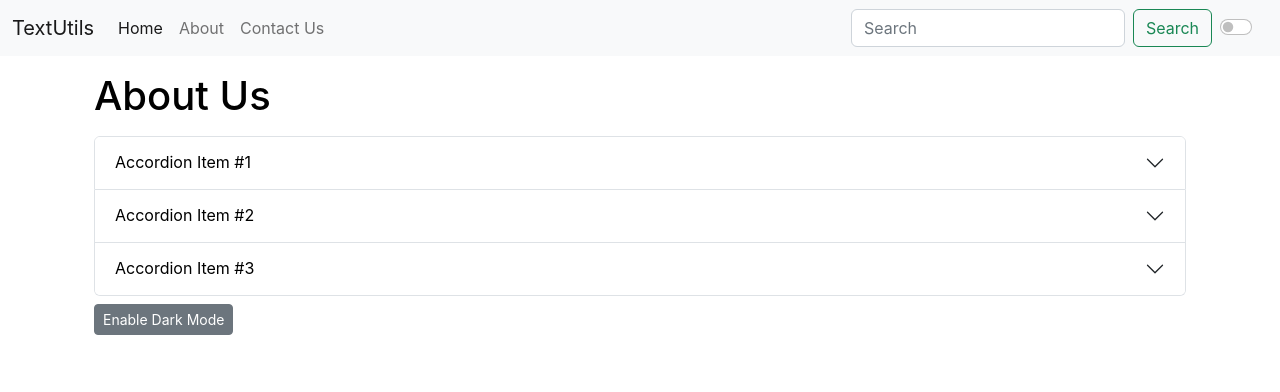
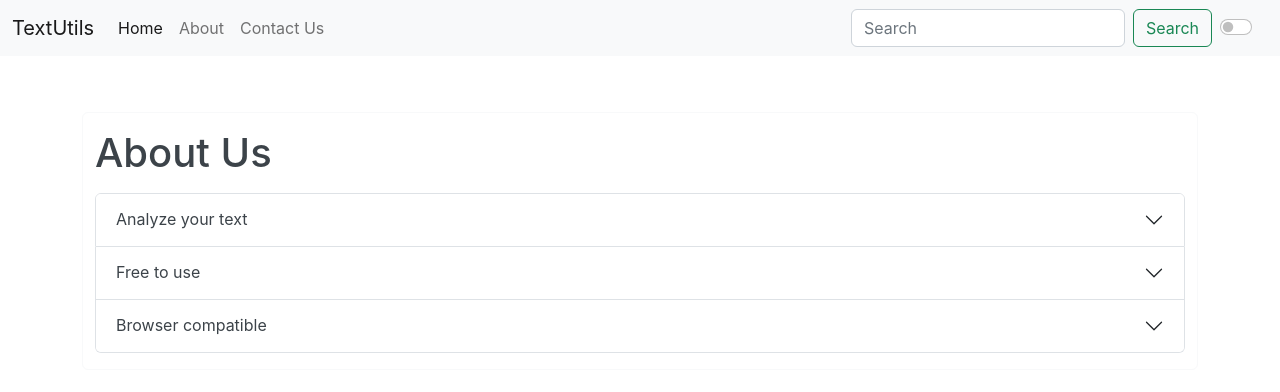
Before and after one commit to akshatk806/textutils, a React (Create React App) app: page /about in a window 1280 px wide. Shown: the top 392 px of the page. Built offline with nearby package versions, Linux system fonts and the light colour scheme.

Commit message:
12. Major fixes in TextUtils

```diff
--- a/src/App.js
+++ b/src/App.js
@@ -47,7 +47,7 @@ function App() {
         <div className="container my-3">
           <Routes>
             <Route path="/" element={<TextForm showAlert={showAlert} heading="Enter the text to analyze" mode={mode} />}/>
-            <Route path="/about" element={<About />} />
+            <Route path="/about" element={<About mode={mode} />} />
             <Route path="/contact" element={<Contact />} />
           </Routes>
         </div>
--- a/src/components/About.js
+++ b/src/components/About.js
@@ -1,43 +1,22 @@
-import React,{useState} from 'react'
+import React from 'react'
 
-export default function About() {
+export default function About(props) {
 
-    const [myStyle, setMyStyle] = useState({
-        color:'black',
-        backgroundColor:'white'
-    });
+    document.title='TextUtils | About';
 
-    const [btnText, setBtnText] = useState('Enable Dark Mode')
-
-    const [btnColor, setBtnColor] = useState('secondary')
-
-    const toggleStyle=()=>{
-        if(myStyle.color==='black'){
-            setMyStyle({
-                color:'white',
-                backgroundColor:'black'
-            })
-            setBtnText('Enable Light Mode')
-            setBtnColor('light')
-        }
-        else{
-            setMyStyle({
-                color:'black',
-                backgroundColor:'white'
-            })
-            setBtnText('Enable Dark Mode')
-            setBtnColor('secondary')
-        }
+    let myStyle={
+        color:props.mode==='dark'?'white':'#3c4349',
+        backgroundColor:props.mode==='dark'?'#3c4349':'white'
     }
 
     return (
-        <div className="container" style={myStyle}>
+        <div className="container pb-3 border border-light rounded" style={myStyle}>
             <h1 className="my-3">About Us</h1>
             <div className="accordion" id="accordionExample">
                 <div className="accordion-item">
                     <h2 className="accordion-header" id="headingOne">
                         <button className="accordion-button collapsed" style={myStyle} type="button" data-bs-toggle="collapse" data-bs-target="#collapseOne" aria-expanded="false" aria-controls="collapseOne">
-                            Accordion Item #1
+                            Analyze your text
                         </button>
                     </h2>
                     <div id="collapseOne" className="accordion-collapse collapse" aria-labelledby="headingOne" data-bs-parent="#accordionExample">
@@ -49,7 +28,7 @@ export default function About() {
                 <div className="accordion-item">
                     <h2 className="accordion-header" id="headingTwo">
                         <button className="accordion-button collapsed" style={myStyle} type="button" data-bs-toggle="collapse" data-bs-target="#collapseTwo" aria-expanded="false" aria-controls="collapseTwo">
-                            Accordion Item #2
+                            Free to use
                         </button>
                     </h2>
                     <div id="collapseTwo" className="accordion-collapse collapse" aria-labelledby="headingTwo" data-bs-parent="#accordionExample">
@@ -61,7 +40,7 @@ export default function About() {
                 <div className="accordion-item">
                     <h2 className="accordion-header" id="headingThree">
                         <button className="accordion-button collapsed" style={myStyle} type="button" data-bs-toggle="collapse" data-bs-target="#collapseThree" aria-expanded="false" aria-controls="collapseThree">
-                            Accordion Item #3
+                            Browser compatible
                         </button>
                     </h2>
                     <div id="collapseThree" className="accordion-collapse collapse" aria-labelledby="headingThree" data-bs-parent="#accordionExample">
@@ -71,10 +50,6 @@ export default function About() {
                     </div>
                 </div>
             </div>
-            <div className="my-2">
-                {/* <button onClick={toggleStyle} type="button" className="btn btn-sm btn-secondary">{btnText}</button> */}
-                <button onClick={toggleStyle} type="button" className={"btn btn-sm btn-"+btnColor}>{btnText}</button>
-            </div>
         </div>
     )
 }
--- a/src/components/Alert.js
+++ b/src/components/Alert.js
@@ -1,14 +1,16 @@
 import React from 'react'
 
 export default function Alert(props) {
-    const capatlize=(text)=>{
-        const lower=text.toLowerCase();
-        return lower.charAt(0).toUpperCase()+lower.slice(1);
+    const capatlize = (text) => {
+        const lower = text.toLowerCase();
+        return lower.charAt(0).toUpperCase() + lower.slice(1);
     }
 
     return (
-        props.alert && <div className={`alert alert-${props.alert.type} alert-dismissible fade show`} role="alert">
-            <strong>{capatlize(props.alert.type)}</strong>: {props.alert.message}
+        <div style={{height:'40px'}}>
+            {props.alert && <div className={`alert alert-${props.alert.type} alert-dismissible fade show`} role="alert">
+                <strong>{capatlize(props.alert.type)}</strong>: {props.alert.message}
+            </div>}
         </div>
     )
 }
--- a/src/components/Contact.js
+++ b/src/components/Contact.js
@@ -1,6 +1,7 @@
 import React from 'react'
 
 export default function Contact() {
+    document.title='TextUtils | Contact';
     return (
         <div className='my-3 card'>
             <div class="card-header">
--- a/src/components/TextForm.js
+++ b/src/components/TextForm.js
@@ -1,6 +1,7 @@
 import React,{useState} from 'react'
 
 export default function TextForm(props) {
+    document.title='TextUtils | Home';
 
     const handleUppercaseClick=()=>{
         // console.log("Uppercase button clicked"+text);
@@ -43,15 +44,15 @@ export default function TextForm(props) {
                     <textarea className="form-control" value={text} onChange={handleOnChange} style={{backgroundColor: props.mode==='dark'?'#3c4349':'white',color:props.mode==='dark'?'white':'black'}} id="myBox" rows="8" placeholder="Enter text here"></textarea>
                     <button className="btn btn-sm btn-success mt-1" onClick={copyText}>Copy to Clipboard</button>
                 </div>
-                <button className="btn btn-primary mx-1" onClick={handleUppercaseClick}>Convert to Uppercase</button>
-                <button className="btn btn-danger mx-1" onClick={handleLowercaseClick}>Convert to Lowercase</button>
-                <button className="btn btn-info mx-1" onClick={handleClearText}>Clear Text</button>
+                <button className="btn btn-primary mx-1 my-1" onClick={handleUppercaseClick}>Convert to Uppercase</button>
+                <button className="btn btn-danger mx-1 my-1" onClick={handleLowercaseClick}>Convert to Lowercase</button>
+                <button className="btn btn-info mx-1 my-1" onClick={handleClearText}>Clear Text</button>
             </div>
 
             <div className="container my-3" style={{backgroundColor: props.mode==='dark'?'#3c4349':'white',color:props.mode==='dark'?'white':'black'}}>
                 <h2>Your Text Summary</h2>
-                <p>{text.split(" ")[text.split(" ").length-1]===""?text.split(" ").length-1:text.split(" ").length} words and {text.length} characters</p>
-                <p>{text===""?0:0.008*text.split(" ").length} Minutes read</p>
+                <p>{text.split(" ").filter((element)=>{return element.length!==0}).length} words and {text.length} characters</p>
+                <p>{0.008*text.split(" ").filter((element)=>{return element.length!==0}).length} Minutes read</p>
 
                 <h2>Preview</h2>
                 <p>{text}</p>
```
